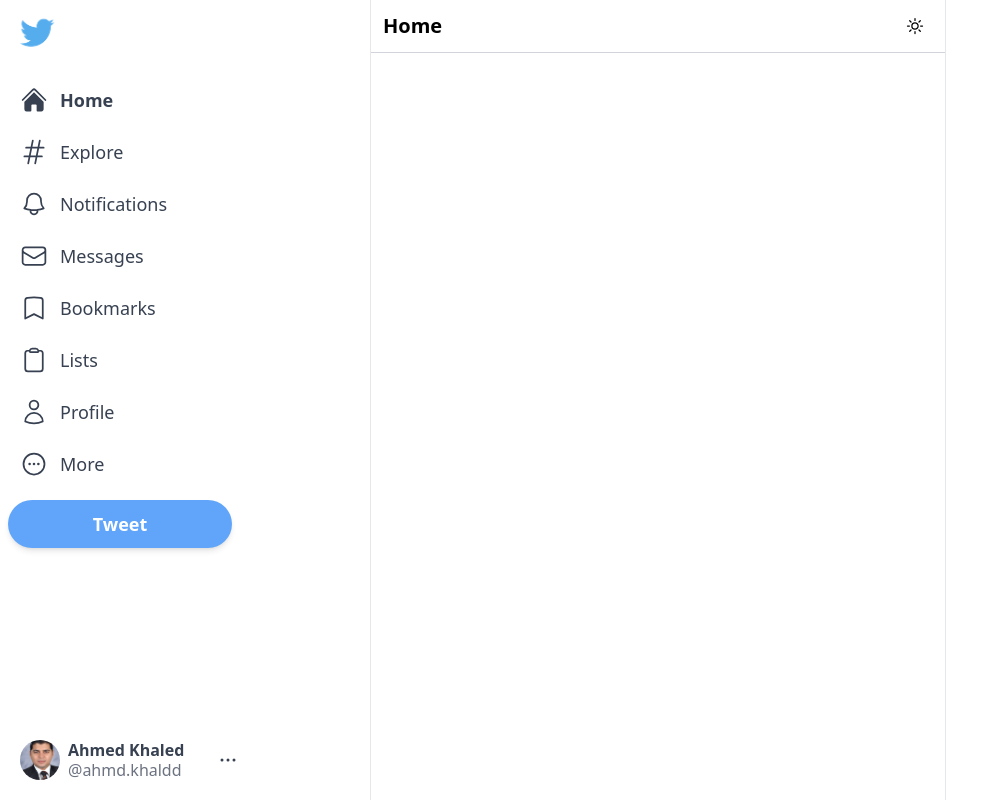
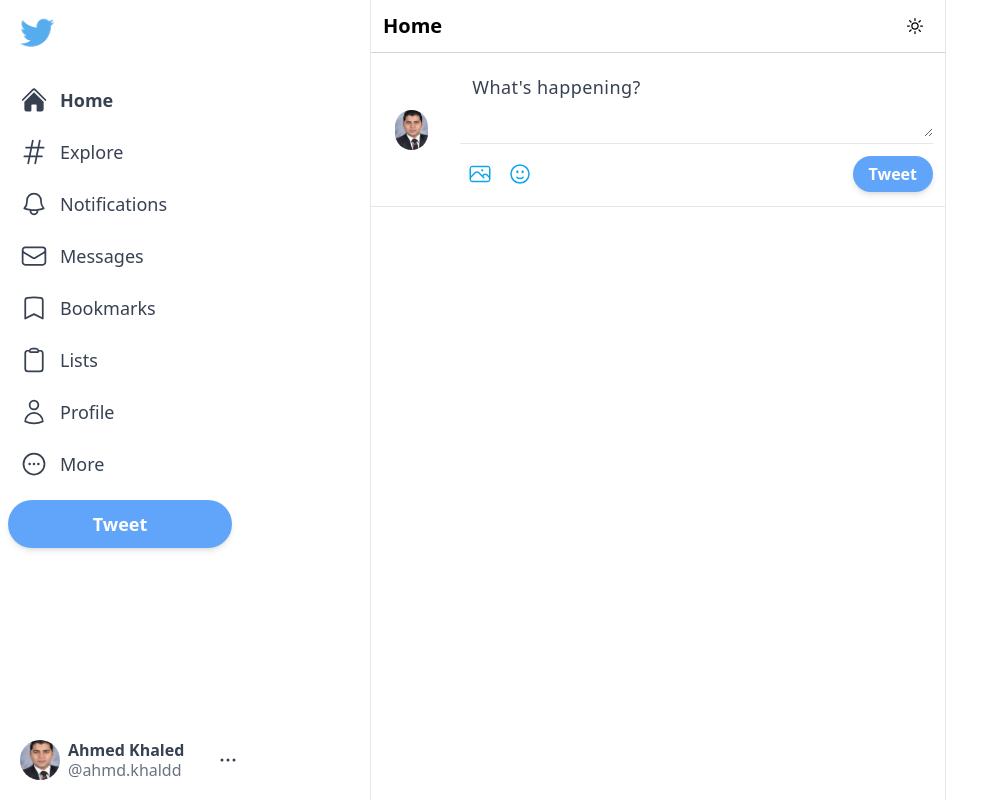
Before and after one commit to Ahmd-Khaled/twitter-v4, a Next.js app: page / in a window 1280 px wide. Shown: the whole page, without its empty margins (0-1001 px from the left). Built offline with nearby package versions, Linux system fonts and the light colour scheme.

Commit message:
Create Input feed at the Feed component

```diff
--- a/components/Feed.js
+++ b/components/Feed.jsx
@@ -1,4 +1,5 @@
 import { MoonIcon, SparklesIcon, SunIcon } from "@heroicons/react/24/outline";
+import { Input } from ".";
 
 const Feed = () => {
   return (
@@ -10,6 +11,7 @@
           {/* <MoonIcon className="h-5" /> */}
         </div>
       </div>
+      <Input />
     </div>
   )
 }
--- /dev/null
+++ b/components/Input.jsx
@@ -0,0 +1,27 @@
+import { FaceSmileIcon, PhotoIcon } from "@heroicons/react/24/outline";
+import Image from "next/image"
+import { UserImage } from ".";
+
+const Input = () => {
+  return (
+    <div className="flex border-b border-gray-200 p-3 space-x-3">
+      <div className="hoverEffect flex items-center justify-center">
+        <UserImage />
+      </div>
+      <div className="w-full divide-y divide-gray-200">
+        <div className="">
+          <textarea className="w-full border-none focus:ring-0 text-lg placeholder-gray-700 tracking-wide min-h-[50px] text-gray-700" rows={2} placeholder="What's happening?" />
+        </div>
+        <div className="flex justify-between items-center pt-2.5">
+          <div className="flex">
+            <PhotoIcon className="h-10 w-10 hoverEffect p-2 text-sky-500 hover:bg-sky-100" />
+            <FaceSmileIcon className="h-10 w-10 hoverEffect p-2 text-sky-500 hover:bg-sky-100" />
+          </div>
+          <button className="bg-blue-400 text-white px-4 py-1.5 rounded-full font-bold shadow-md hover:brightness-95 disabled:opacity-50">Tweet</button>
+        </div>
+      </div>
+    </div>
+  )
+}
+
+export default Input;
--- a/components/Sidebar.jsx
+++ b/components/Sidebar.jsx
@@ -1,6 +1,6 @@
 import { EllipsisHorizontalIcon } from "@heroicons/react/24/solid";
 import Image from "next/image"
-import { SidebarMenuItem } from "./";
+import { SidebarMenuItem, UserImage } from "./";
 import { IconsList } from './assets/IconsList';
 
 
@@ -27,11 +27,7 @@
       </div>
       <button className="bg-blue-400 text-white rounded-full w-56 h-12 font-bold shadow-md hover:brightness-95 text-lg hidden xl:inline">Tweet</button>
       <div className="hoverEffect text-gray-700 flex items-center justify-center xl:justify-start mt-auto">
-        <Image
-          src='/imgs/ahmed-khaled.jpg' alt='user-img'
-          width={40} height={40}
-          className='h-10 w-10 rounded-full object-cover xl:mr-2'
-        />
+        <UserImage />
         <div className="leading-5 hidden xl:inline">
           <h4 className="font-bold">Ahmed Khaled</h4>
           <p className="text-gray-500">@ahmd.khaldd</p>
--- /dev/null
+++ b/components/UserImage.jsx
@@ -0,0 +1,13 @@
+import Image from "next/image"
+
+const UserImage = () => {
+  return (
+    <Image
+      src='/imgs/ahmed-khaled.jpg' alt='user-img'
+      width={40} height={40}
+      className='h-10 w-10 rounded-full object-cover xl:mr-2'
+    />
+  )
+}
+
+export default UserImage;
--- a/components/index.js
+++ b/components/index.js
@@ -1,3 +1,5 @@
 export { default as Sidebar } from './Sidebar';
 export { default as SidebarMenuItem } from './SidebarMenuItem';
 export { default as Feed } from './Feed';
+export { default as Input } from './Input';
+export { default as UserImage } from './UserImage';
--- a/package.json
+++ b/package.json
@@ -18,6 +18,7 @@
     "react-dom": "18.2.0"
   },
   "devDependencies": {
+    "@tailwindcss/forms": "^0.5.3",
     "autoprefixer": "^10.4.13",
     "postcss": "^8.4.21",
     "tailwindcss": "^3.2.4"
--- a/tailwind.config.js
+++ b/tailwind.config.js
@@ -12,5 +12,7 @@
   theme: {
     extend: {},
   },
-  plugins: [],
+  plugins: [
+    require('@tailwindcss/forms'),
+  ],
 }
```
Also changed, not shown: 1 other file (tests, documents, lock files or other folders).
